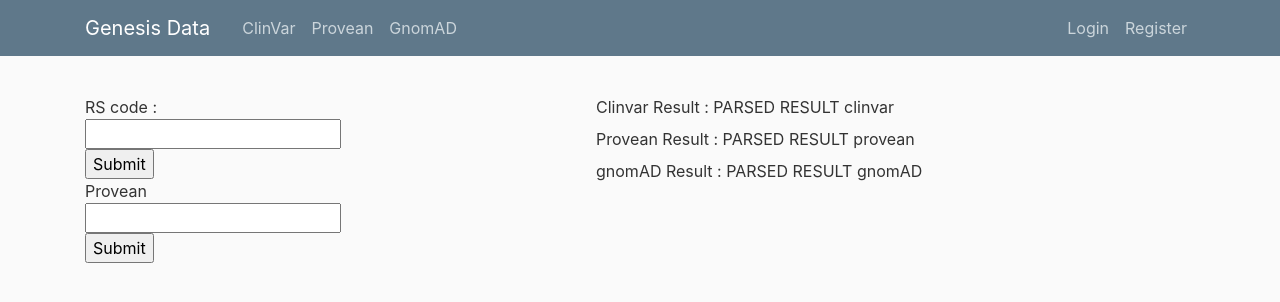
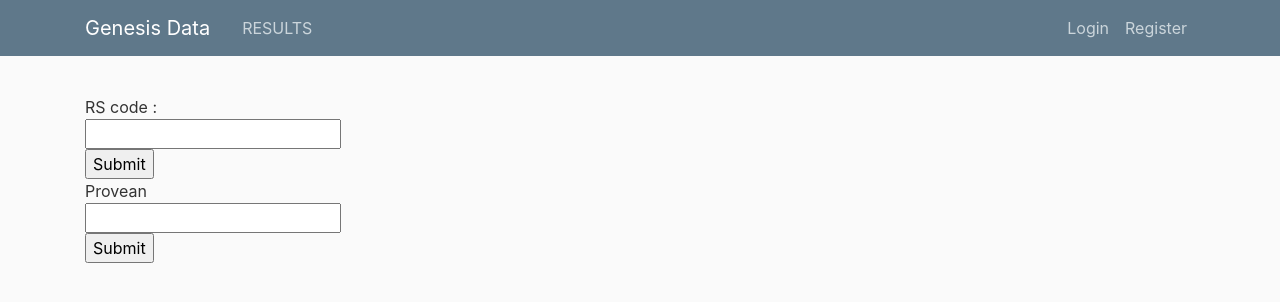
Before and after one commit to ncfex/geneCheckv2, a Flask app: page / in a window 1280 px wide. Shown: the top 302 px of the page. Run offline with Flask 2, Linux system fonts and the light colour scheme; parts of the project's set-up code (start-up, migrations or seed data) failed here and were passed over; some libraries are stand-ins or nearby versions.

Commit message:
clinvar - provean : check

```diff
--- a/Templates/home.html
+++ b/Templates/home.html
@@ -14,21 +14,5 @@
     <input type="submit">
 </form>
 </div>
-<div  style="width: 60%;
-    margin-left: 70%">
-    <form>
-    <label for="clinvar">Clinvar Result : </label>
-        <label for="clinvar">PARSED RESULT clinvar</label>
-    </form>
-    <form>
-    <label for="clinvar">Provean Result : </label>
-        <label for="clinvar">PARSED RESULT provean </label>
-    </form>
-    <form>
-    <label for="clinvar">gnomAD Result : </label>
-        <label for="clinvar">PARSED RESULT gnomAD</label>
-    </form>
-</div>
-
 </div>
 {% endblock content %}
--- a/Templates/layout.html
+++ b/Templates/layout.html
@@ -26,9 +26,7 @@
           </button>
           <div class="collapse navbar-collapse" id="navbarToggle">
             <div class="navbar-nav mr-auto">
-                <a class="nav-item nav-link" href="{{ url_for('clinvar') }}">ClinVar</a>
-                <a class="nav-item nav-link" href="{{ url_for('provean') }}">Provean</a>
-                <a class="nav-item nav-link" href="{{ url_for('gnomad') }}">GnomAD</a>
+                <a class="nav-item nav-link" href="{{ url_for('result') }}">RESULTS</a>
             </div>
             <!-- Navbar Right Side -->
             <div class="navbar-nav">
--- a/forms.py
+++ b/forms.py
@@ -1,17 +1,22 @@
 from flask_wtf import FlaskForm
 from wtforms import StringField, PasswordField, SubmitField, BooleanField
 from wtforms.validators import DataRequired, Length, Email
-from DataOps import clinvar, gnomad, provean
+from DataOps import clinvar, provean
+import time
 
 #from responses import  html, res_poly, res_mut, unparsed_poly, unparsed_muta, output_file, web_result_page_html
 
 class InputForm(FlaskForm):
     clinvar_id = StringField('clinvar_data', validators=[DataRequired(), Length(min=2, max=20)])
-    provean_id = StringField('provean_data', validators=[DataRequired(), Length(min=2, max=20)])
-    gnomad_id = StringField('gnomad_data', validators=[DataRequired(), Length(min=2, max=20)])
 
 class ResultForm(FlaskForm):
-    a= 1
+    c1 = clinvar.Clinvar()
+    p1 = provean.Provean()
+    clinvar_prediction = c1.parse_clinvar()
+    provean_sco = p1.parse_PROV_Score()
+    provean_pre = p1.parse_PROV_Predic()
+    sift_sco = p1.parse_SIFT_Score()
+    sift_pre = p1.parse_SIFT_Predic()
 
 class RegistrationForm(FlaskForm):
     username = StringField('Username',
--- a/main.py
+++ b/main.py
@@ -12,7 +12,7 @@ def home():
     return render_template('home.html', title = 'Input', form= form)
 
 @app.route("/result", methods=['GET', 'POST'])
-def clinvar():
+def result():
     form = ResultForm()
     return render_template('result.html', title = 'Result', form= form)
 
```
Also changed, not shown: DataOps/clinvar.py (+3 -8 lines).
